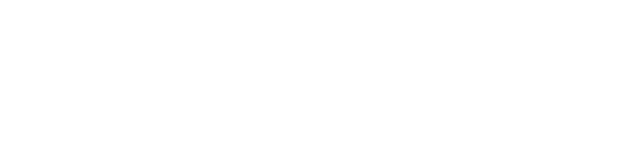
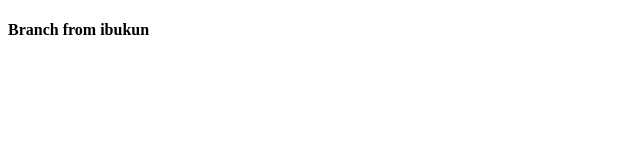
Before and after one commit to ibukun-koyer/canvas_tutorial, a plain HTML site: page index.html in a window 1280 px wide. Shown: the whole page, without its empty margins (0-640 px from the left). Drawn offline with Linux system fonts and the light colour scheme.

Commit message:
ibukun branch

```diff
--- a/index.html
+++ b/index.html
@@ -6,5 +6,7 @@
     <meta name="viewport" content="width=device-width, initial-scale=1.0" />
     <title>Document</title>
   </head>
-  <body></body>
+  <body>
+    <h4>Branch from ibukun</h4>
+  </body>
 </html>
```
